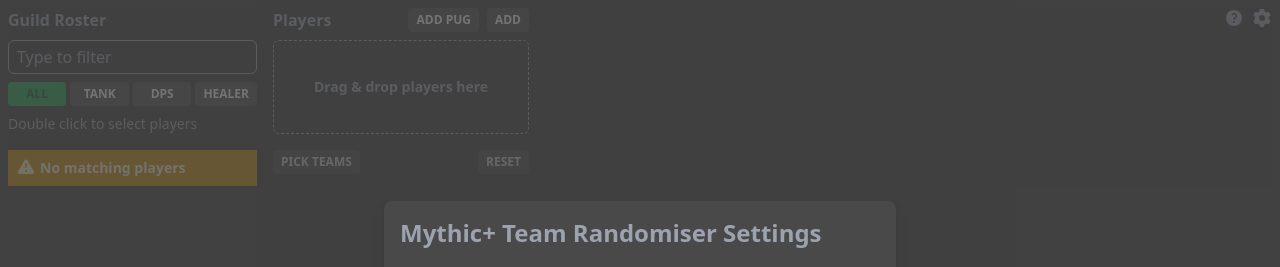
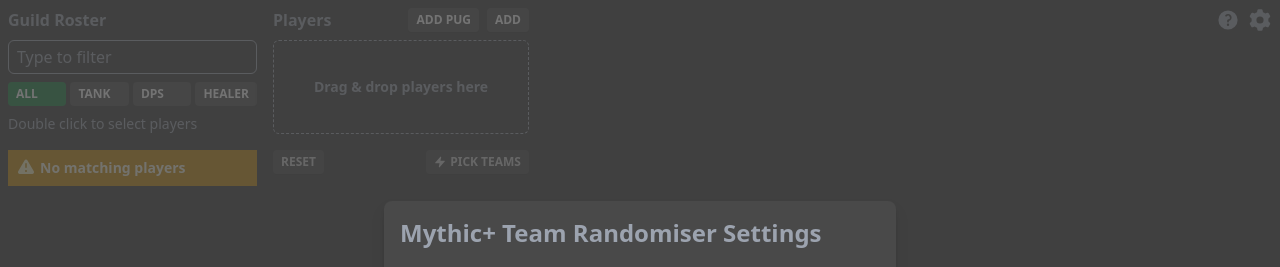
Before and after one commit to devi4nt/mythic-plus-team-randomiser, a Vue app: page / in a window 1280 px wide. Shown: the top 267 px of the page. Built offline with nearby package versions, Linux system fonts and the light colour scheme.

Commit message:
styling tweaks

```diff
--- a/src/App.vue
+++ b/src/App.vue
@@ -93,22 +93,26 @@
       ><RaiderIO title="powered by" class="fixed bottom-1.5 right-1.5 h-6 z-10"
     /></a>
     <div class="flex items-center gap-2 absolute top-2 right-2">
+      <div title="About this app">
         <QuestionMarkCircleIcon
           @click="showInfo = !showInfo"
-        class="h-5 cursor-pointer"
+          class="w-5 h-5 md:w-6 md:h-6 cursor-pointer"
           :class="{
             'text-gray-400 hover:text-gray-300': !showInfo,
             'text-raiderio': showInfo
           }"
         />
+      </div>
+      <div title="Settings">
         <Cog6ToothIcon
           @click="showSettings = !showSettings"
-        class="h-5 cursor-pointer"
+          class="w-5 h-5 md:w-6 md:h-6 cursor-pointer"
           :class="{
             'text-gray-400 hover:text-gray-300': !showSettings,
             'text-raiderio': showSettings
           }"
         />
+      </div>
     </div>
     <div class="flex flex-col w-full pb-10 p-2">
       <div class="flex flex-col md:flex-row justify-start gap-4 w-full bg-[#353535]">
--- a/src/assets/css/main.css
+++ b/src/assets/css/main.css
@@ -3,7 +3,7 @@
 @tailwind utilities;
 
 body {
-  background-color: hsl(0, 0%, 21%);
+  background-color: #353535;
 }
 
 /* start spec specific */
--- a/src/components/Btn.vue
+++ b/src/components/Btn.vue
@@ -15,7 +15,7 @@
   info: 'bg-blue-600 hover:bg-blue-600 text-blue-900',
   warning: 'bg-yellow-600 hover:bg-yellow-600 text-yellow-900',
   error: 'bg-red-600 hover:bg-red-600 text-red-900',
-  success: 'bg-green-600 hover:bg-green-600 text-green-900'
+  success: 'bg-green-700 hover:bg-green-600 text-white'
 });
 </script>
 
@@ -23,7 +23,7 @@
   <button
     type="button"
     :disabled="disabled"
-    class="rounded px-2 py-1 text-xs font-semibold shadow-sm"
+    class="flex items-center gap-1 rounded px-2 py-1 text-xs font-semibold shadow-sm"
     :class="[disabled ? 'opacity-75 cursor-not-allowed' : '', classes[type]]"
   >
     <slot />
--- a/src/components/PlayerListButtons.vue
+++ b/src/components/PlayerListButtons.vue
@@ -1,4 +1,5 @@
 <script setup lang="ts">
+import { BoltIcon } from '@heroicons/vue/20/solid';
 import type { Member, Team } from '../types';
 import Btn from './Btn.vue';
 
@@ -14,13 +15,6 @@
 
 <template>
   <div class="flex justify-between gap-2 my-2">
-    <Btn
-      :disabled="selectedMembers.length < minPlayers"
-      @click="$emit('randomise')"
-      class="font-bold"
-    >
-      PICK TEAMS
-    </Btn>
     <div class="flex gap-2">
       <Btn v-if="!autoPug" @click="emit('addPug')" class="font-bold block md:hidden"> ADD PUG </Btn>
       <Btn @click="emit('add')" class="font-bold block md:hidden"> ADD </Btn>
@@ -32,6 +26,14 @@
         RESET
       </Btn>
     </div>
+    <Btn
+      :disabled="selectedMembers.length < minPlayers"
+      :type="selectedMembers.length < minPlayers ? 'default' : 'success'"
+      @click="$emit('randomise')"
+      class="font-bold"
+    >
+      <BoltIcon class="w-3 h-3" /> PICK TEAMS
+    </Btn>
   </div>
 </template>
 
--- a/src/components/TeamList.vue
+++ b/src/components/TeamList.vue
@@ -1,4 +1,5 @@
 <script setup lang="ts">
+import { ShareIcon } from '@heroicons/vue/20/solid';
 import PlayerTeam from './PlayerTeam.vue';
 import Btn from './Btn.vue';
 import { useMembersStore } from '../stores/members.store';
@@ -90,7 +91,9 @@
         />
       </div>
     </div>
-    <Btn @click="share" class="mt-2">SHARE TEAMS</Btn>
+    <Btn @click="share" class="mt-2" title="Copy share link">
+      <ShareIcon class="w-3 h-3" />SHARE TEAMS
+    </Btn>
   </div>
 </template>
 
```
Lines whose indentation alone changed are shown as unchanged.
